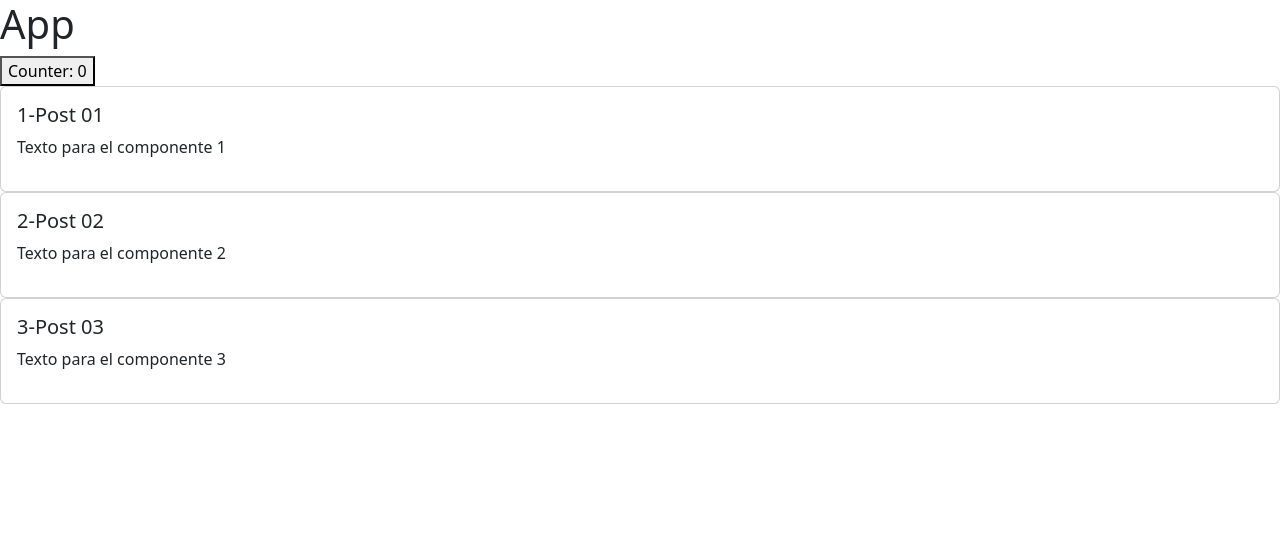
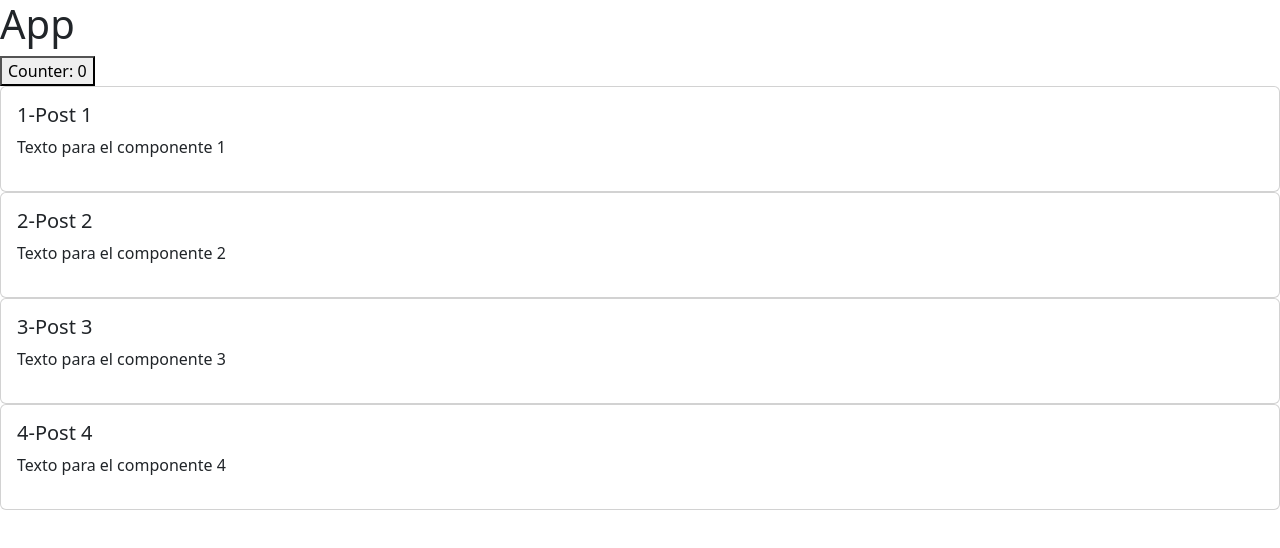
Before and after one commit to ArmandoVallejo/cursoVue, a Vue app in the folder components-1/: page / in a window 1280 px wide. Shown: the top 548 px of the page. Built offline with nearby package versions, Linux system fonts and the light colour scheme.

Commit message:
Feat :sparkles: Add the v-for example with a component

```diff
--- a/components-1/src/App.vue
+++ b/components-1/src/App.vue
@@ -1,14 +1,29 @@
 <script setup>
 import ButtonCounter from './components/ButtonCounter.vue';
 import BlogPost from './components/BlogPost.vue';
+import { ref } from 'vue';
+
+const posts = ref([
+  {title:'Post 1', id: 1, text:'Texto para el componente 1'},
+  {title:'Post 2', id: 2, text:'Texto para el componente 2'},
+  {title:'Post 3', id: 3, text:'Texto para el componente 3'},
+  {title:'Post 4', id: 4, text:'Texto para el componente 4'},
+
+]);
 </script>
 
 <template>
   <h1>App</h1>
   <ButtonCounter />
-  <BlogPost title="Post 01" :id="1" text="Texto para el componente 1" colorText="primary"/>
-  <BlogPost title="Post 02" :id="2" text="Texto para el componente 2" colorText="secondary"/>
-  <BlogPost title="Post 03" :id="3" text="Texto para el componente 3" colorText="success"/>
+  <BlogPost
+    v-for="post in posts"
+    :key="post.id"
+    :title="post.title"
+    :id="post.id"
+    :text="post.text"
+
+  />
+
 
 
 </template>
```
